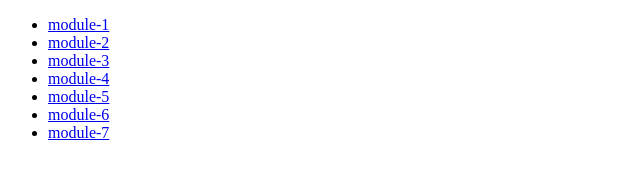
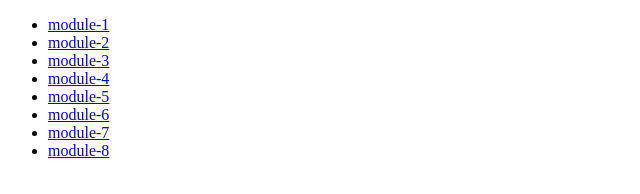
Before and after one commit to Andrey-rudnik/FE-advance, a plain HTML site: page index.html in a window 1280 px wide. Shown: the full height of the page, 0-640 px from the left. Drawn offline with Linux system fonts and the light colour scheme.

Commit message:
add HW-8

```diff
--- a/index.html
+++ b/index.html
@@ -17,6 +17,7 @@
         <li><a href="https://andrey-rudnik.github.io/module-5/index.html" target="_blank">module-5</a></li>
         <li><a href="https://andrey-rudnik.github.io/module-6/index.html" target="_blank">module-6</a></li>
         <li><a href="https://andrey-rudnik.github.io/module-7/index.html" target="_blank">module-7</a></li>
+        <li><a href="https://andrey-rudnik.github.io/module-8/index.html" target="_blank">module-8</a></li>
     </ul>
 </body>
 
```
